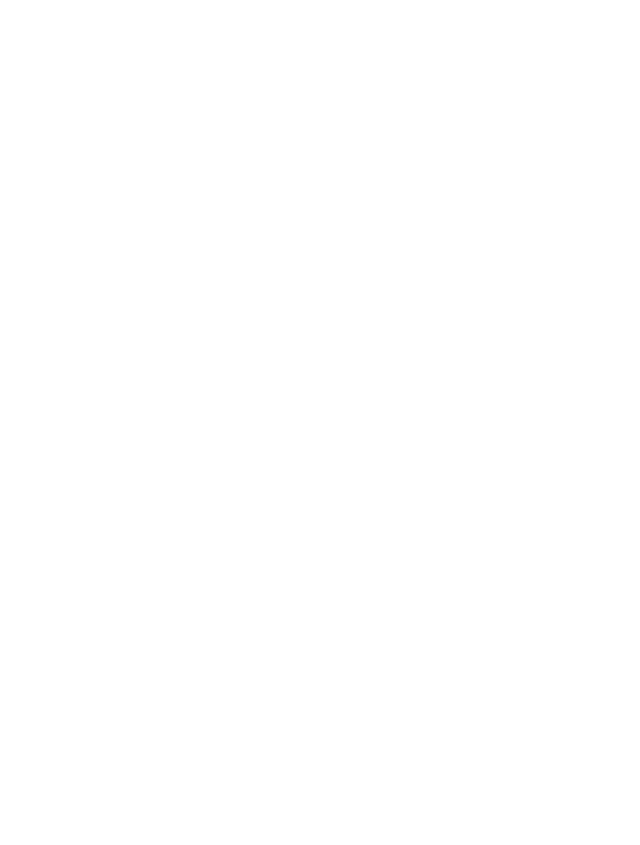
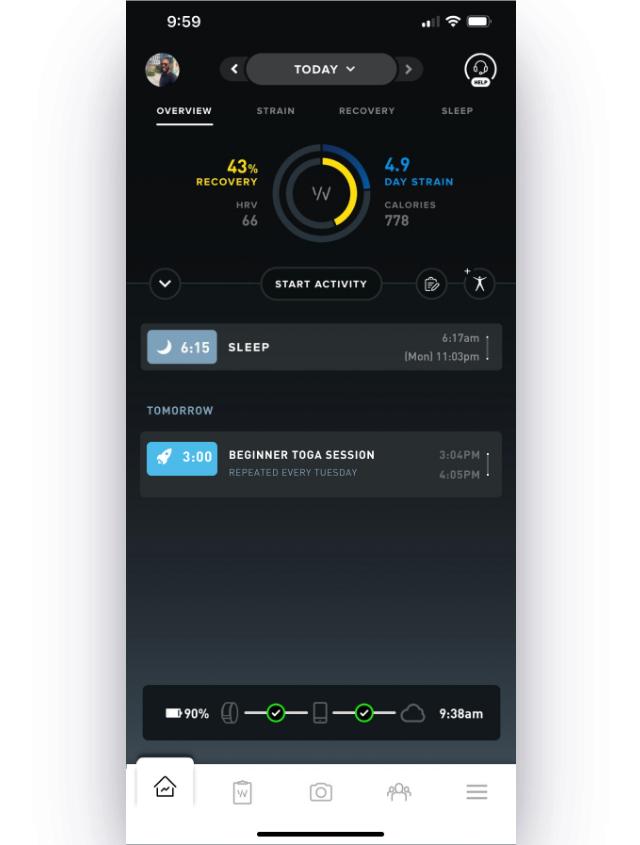
Before and after one commit to danielstich/my-whoop-plus, a React (Create React App) app: page /Final in a window 1280 px wide. Shown: the whole page, without its empty margins (319-959 px from the left). Before the commit the page ends 800 px from the top, so only its background shows below. Built offline with nearby package versions, Linux system fonts and the light colour scheme.

Commit message:
final demo page in place

```diff
--- a/src/App.jsx
+++ b/src/App.jsx
@@ -8,6 +8,7 @@
 import Main from "./pages/Main/Main";
 import Start1 from "./pages/Start-1/Start1";
 import Start2 from "./pages/Start-2/Start2";
+import Final from "./pages/Final/Final";
 
 import Notifications from "./pages/Notifications/Notifications";
 
@@ -21,6 +22,7 @@
           <Route path="/Start-2" component={Start2} />
           <Route path="/Main" exact component={Main} />
           <Route path="/Notifications" component={Notifications} />
+          <Route path="/Final" component={Final}></Route>
         </Switch>
       </Router>
     </div>
--- /dev/null
+++ b/src/pages/Final/Final.jsx
@@ -0,0 +1,18 @@
+import React, { Component } from 'react';
+import { Switch, Route, Redirect } from 'react-router-dom';
+import finalScreen from '../../assets/final_screen.jpg';
+import './Final.scss';
+
+export default class Main extends Component {
+
+    render() {
+        return (
+            <div className="Main">
+                <img className='Main__img' src={finalScreen} alt="" />
+                <div className="Main__container">
+
+                </div>
+            </div>
+        );
+  }
+}
--- /dev/null
+++ b/src/pages/Final/Final.scss
@@ -0,0 +1,35 @@
+.Main {
+    display: flex;
+    justify-content: center;
+    position: relative;
+    width: 390px;
+    box-shadow: rgba(50, 50, 93, 0.25) 0px 50px 100px -20px,
+        rgba(0, 0, 0, 0.3) 0px 30px 60px -30px,
+        rgba(10, 37, 64, 0.35) 0px -2px 6px 0px inset;
+
+    &__img {
+        width: 390px;
+    }
+
+    &__container {
+        position: absolute;
+        top: 0;
+        background: transparent;
+        width: 100%;
+        height: 765px;
+        z-index: 1;
+        overflow: scroll;
+        // background-image: linear-gradient(rgb(12, 13, 15), rgb(59, 72, 81));
+
+        &::-webkit-scrollbar {
+            display: none;
+        }
+    }
+
+    &__occupation-search {
+        height: 100%;
+        display: flex;
+        flex-direction: column;
+        justify-content: center;
+    }
+}
--- a/src/styles/_global.scss
+++ b/src/styles/_global.scss
@@ -5,6 +5,6 @@
 }
 
 body {
-    font-family: 'Montserrat';
+    font-family: 'Montserrat', 'Sans-Serif';
     margin: 0rem;
 }
```
Also changed, not shown: src/assets/final_screen.jpg (added).
